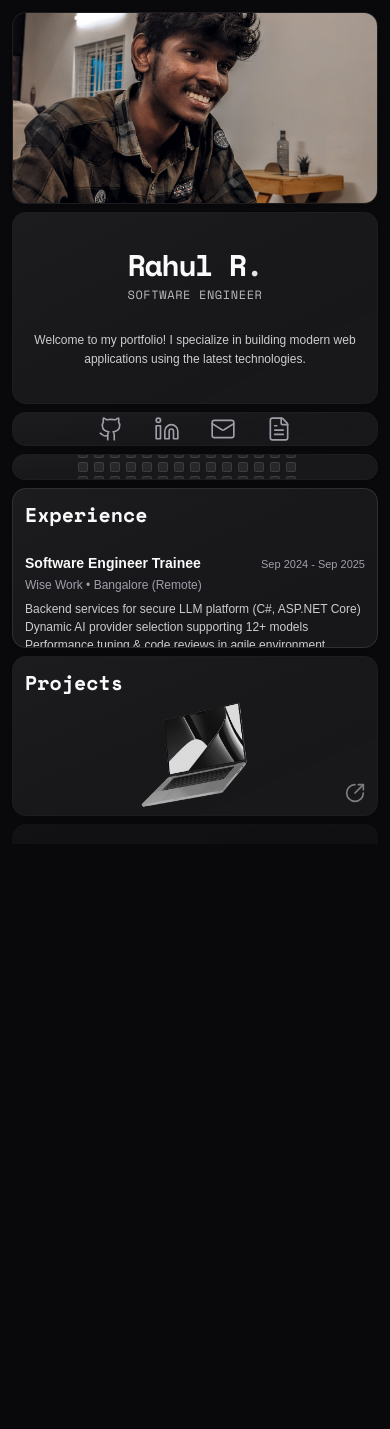
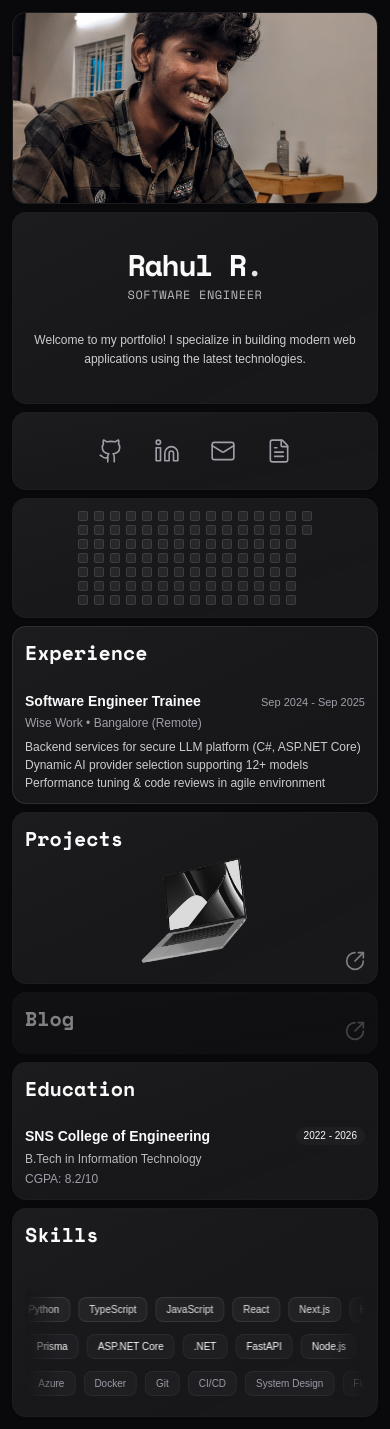
Before and after one commit to rahulr-dev/rahulr-dev.github.io, a Next.js app: page / in a window 390 px wide. Before the commit the page ends 844 px from the top, so only its background shows below. Built offline with nearby package versions, Linux system fonts and the light colour scheme; no server answers; a web font is replaced by a local one.

Commit message:
feat: Add Mobile Responsive Layout

```diff
--- a/app/page.tsx
+++ b/app/page.tsx
@@ -14,10 +14,10 @@ import Link from "next/link";
 
 export default function Home() {
   return (
-    <main className="h-screen max-w-[1200px] mx-auto px-3 sm:px-4 lg:px-6 py-3 sm:py-4 lg:py-6 overflow-hidden relative">
+    <main className="min-h-dvh lg:h-screen max-w-[1200px] mx-auto px-3 sm:px-4 lg:px-6 py-3 sm:py-4 lg:py-6 overflow-x-hidden overflow-y-auto lg:overflow-y-hidden relative">
       <GridBackground />
       {/* GRID CONTAINER */}
-      <div className="grid grid-cols-1 md:grid-cols-4 lg:grid-cols-8 gap-2 sm:gap-3 lg:gap-4 w-full h-full lg:grid-rows-[repeat(6,1fr)] relative z-10">
+      <div className="grid grid-cols-1 min-[426px]:grid-cols-2 md:grid-cols-4 lg:grid-cols-8 gap-2 sm:gap-3 lg:gap-4 w-full h-auto lg:h-full lg:grid-rows-[repeat(6,1fr)] relative z-10">
         {/* HERO CARD: Profile Picture */}
         <Tooltip content="Yup! That's me">
           <Card className="col-span-1 md:col-span-2 lg:col-span-2 md:row-span-2 overflow-hidden p-0 group hover:shadow-lg h-48 md:h-auto border-muted/40 bg-card/80">
@@ -49,7 +49,7 @@ export default function Home() {
           </div>
         </Card>
         {/* SOCIALS CARD */}
-        <Card className="col-span-1 md:col-span-2 lg:col-span-2 md:row-span-1 flex items-center justify-center p-4 border-muted/40 bg-card/80 hover:shadow-lg transition-shadow">
+        <Card className="col-span-1 min-[426px]:col-span-2 md:col-span-2 lg:col-span-2 md:row-span-1 flex items-center justify-center p-4 border-muted/40 bg-card/80 hover:shadow-lg transition-shadow">
           <div className="flex w-full flex-wrap items-center justify-center gap-3 sm:gap-4">
             <Tooltip content="GitHub">
               <a
@@ -118,7 +118,7 @@ export default function Home() {
         <GithubChartCard />
 
         {/* Experience Card */}
-        <Card className="col-span-1 md:col-span-2 lg:col-span-4 md:row-span-2 h-40 md:h-auto flex flex-col justify-between p-3 sm:p-4 lg:p-5 hover:shadow-lg group overflow-hidden transition-shadow">
+        <Card className="col-span-1 min-[426px]:col-span-2 md:col-span-2 lg:col-span-4 md:row-span-2 h-auto md:h-auto flex flex-col justify-between p-3 sm:p-4 lg:p-5 hover:shadow-lg group overflow-hidden transition-shadow">
           <h2 className="text-xl sm:text-2xl lg:text-3xl font-bold font-mono group-hover:text-primary transition-colors duration-200">
             Experience
           </h2>
@@ -154,7 +154,7 @@ export default function Home() {
         <Tooltip content="View Projects">
           <Link
             href="/projects"
-            className="col-span-1 md:col-span-2 lg:col-span-2 md:row-span-2 h-40 md:h-auto"
+            className="col-span-1 min-[426px]:col-span-2 md:col-span-2 lg:col-span-2 md:row-span-2 h-auto md:h-auto"
           >
             <Card className="h-full gap-0 flex flex-col justify-between p-3 sm:p-4 lg:p-5 hover:shadow-lg group cursor-pointer relative border-muted/40 bg-card/80 transition-all duration-200 hover:-translate-y-1">
               <h2 className="text-xl sm:text-2xl lg:text-3xl font-bold font-mono group-hover:text-primary transition-colors duration-200">
@@ -183,7 +183,7 @@ export default function Home() {
         <Tooltip content="Coming Soon">
           <Link
             href="#"
-            className="col-span-1 md:col-span-2 lg:col-span-2 md:row-span-2 h-40 md:h-auto"
+            className="col-span-1 min-[426px]:col-span-2 md:col-span-2 lg:col-span-2 md:row-span-2 h-auto md:h-auto"
           >
             <Card className="h-full flex flex-col p-3 sm:p-4 lg:p-5 hover:shadow-lg group cursor-pointer relative border-muted/40 bg-card/80 transition-all duration-200 hover:-translate-y-1 opacity-50">
               <div className="flex items-center justify-between mb-2">
@@ -206,7 +206,7 @@ export default function Home() {
         </Tooltip>
 
         {/* Education Card */}
-        <Card className="col-span-1 md:col-span-2 lg:col-span-4 md:row-span-2 h-40 md:h-auto flex flex-col justify-between p-3 sm:p-4 lg:p-5 hover:shadow-lg group overflow-hidden border-muted/40 bg-card/80 transition-shadow">
+        <Card className="col-span-1 min-[426px]:col-span-2 md:col-span-2 lg:col-span-4 md:row-span-2 h-auto md:h-auto flex flex-col justify-between p-3 sm:p-4 lg:p-5 hover:shadow-lg group overflow-hidden border-muted/40 bg-card/80 transition-shadow">
           <h2 className="text-xl sm:text-2xl lg:text-3xl font-bold font-mono group-hover:text-primary transition-colors duration-200">
             Education
           </h2>
@@ -231,7 +231,7 @@ export default function Home() {
         </Card>
 
         {/* Skills Card */}
-        <Card className="col-span-1 md:col-span-2 lg:col-span-4 md:row-span-2 h-40 md:h-auto flex flex-col p-3 sm:p-4 lg:p-5 hover:shadow-lg group border-muted/40 bg-card/80 overflow-hidden transition-shadow">
+        <Card className="col-span-1 min-[426px]:col-span-2 md:col-span-2 lg:col-span-4 md:row-span-2 h-auto md:h-auto flex flex-col p-3 sm:p-4 lg:p-5 hover:shadow-lg group border-muted/40 bg-card/80 overflow-hidden transition-shadow">
           <h2 className="text-xl sm:text-2xl lg:text-3xl font-bold font-mono mb-4 group-hover:text-primary transition-colors duration-200 z-10">
             Skills
           </h2>
--- a/components/contribution-grid.tsx
+++ b/components/contribution-grid.tsx
@@ -67,7 +67,7 @@ export const ContributionGrid = React.memo(function ContributionGrid({
   return (
     <>
       <Card
-        className="col-span-1 md:col-span-2 lg:col-span-2 md:row-span-1 flex flex-col items-center justify-center gap-2 p-3 sm:p-4 text-center border-muted/40 bg-card/80 hover:shadow-lg transition-shadow group"
+        className="col-span-1 min-[426px]:col-span-2 md:col-span-2 lg:col-span-2 md:row-span-1 flex flex-col items-center justify-center gap-2 p-3 sm:p-4 text-center border-muted/40 bg-card/80 hover:shadow-lg transition-shadow group"
         onMouseMove={handleMouseMove}
         onMouseEnter={handleMouseEnter}
         onMouseLeave={handleMouseLeave}
```
